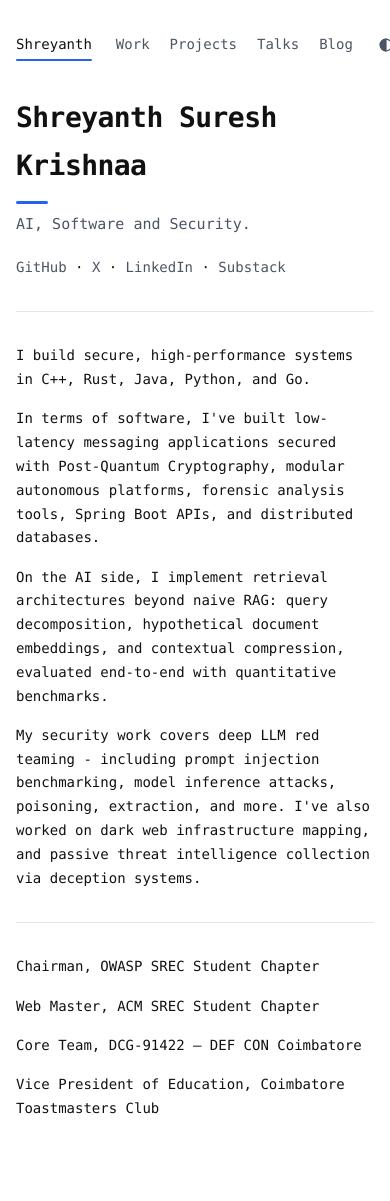
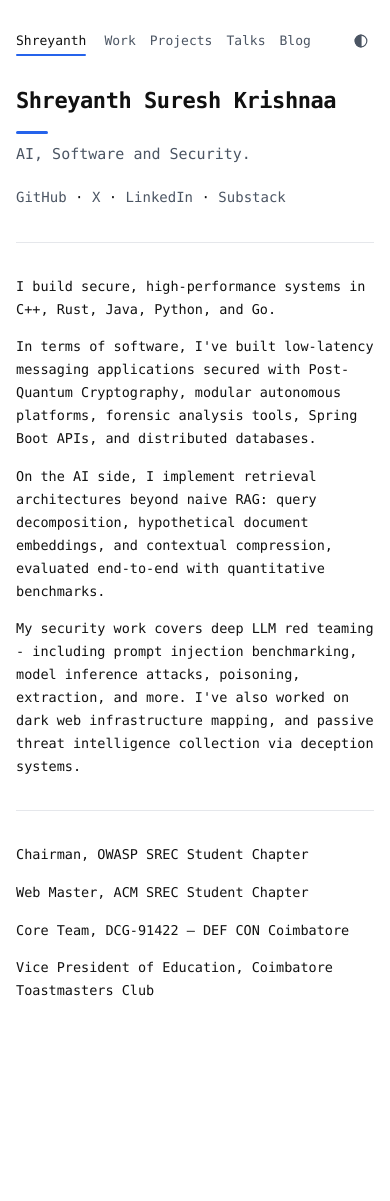
Before and after one commit to shreyanth-sureshkrishnaa/personal-site, a Jekyll site: the page built from index.html, in a window 390 px wide. Built offline with Jekyll 4.4.1, drawn with Linux system fonts in a browser that asks for light colours; after the commit the page ends 1074 px from its top, so only the background shows below that.

Commit message:
mobile rendering fix

```diff
--- a/assets/css/main.css
+++ b/assets/css/main.css
@@ -563,24 +563,62 @@ p.hint {
   margin-bottom: 16px;
 }
 
-@media (max-width: 500px) {
+/* TABLET & LARGE PHONE — nav starts to get crowded */
+@media (max-width: 640px) {
   body {
-    padding: 32px 16px 80px;
+    padding: 32px 18px 80px;
+    font-size: 13.5px;
   }
+
   nav {
+    flex-wrap: wrap;
+    gap: 12px 16px;
     margin-bottom: 36px;
+    font-size: 13px;
   }
+
+  /* Keep the name on its own "row" by pushing toggle to the far end */
+  .theme-toggle {
+    margin-left: auto;
+  }
+}
+
+/* SMALL PHONE — tighten everything up */
+@media (max-width: 480px) {
+  body {
+    padding: 28px 16px 72px;
+  }
+
+  nav {
+    gap: 10px 14px;
+    margin-bottom: 28px;
+  }
+
+  .hero-name {
+    font-size: 22px;
+  }
+
+  h1.page-title {
+    font-size: 20px;
+  }
+
   .entry {
     grid-template-columns: 1fr;
     gap: 4px;
     padding: 16px 0;
   }
+
   .entry-time {
-    font-size: 12px;
+    font-size: 11.5px;
   }
+
   .post-row {
     grid-template-columns: 1fr;
     gap: 2px;
     padding: 14px 0;
   }
+
+  .post-header h1 {
+    font-size: 20px;
+  }
 }
```
